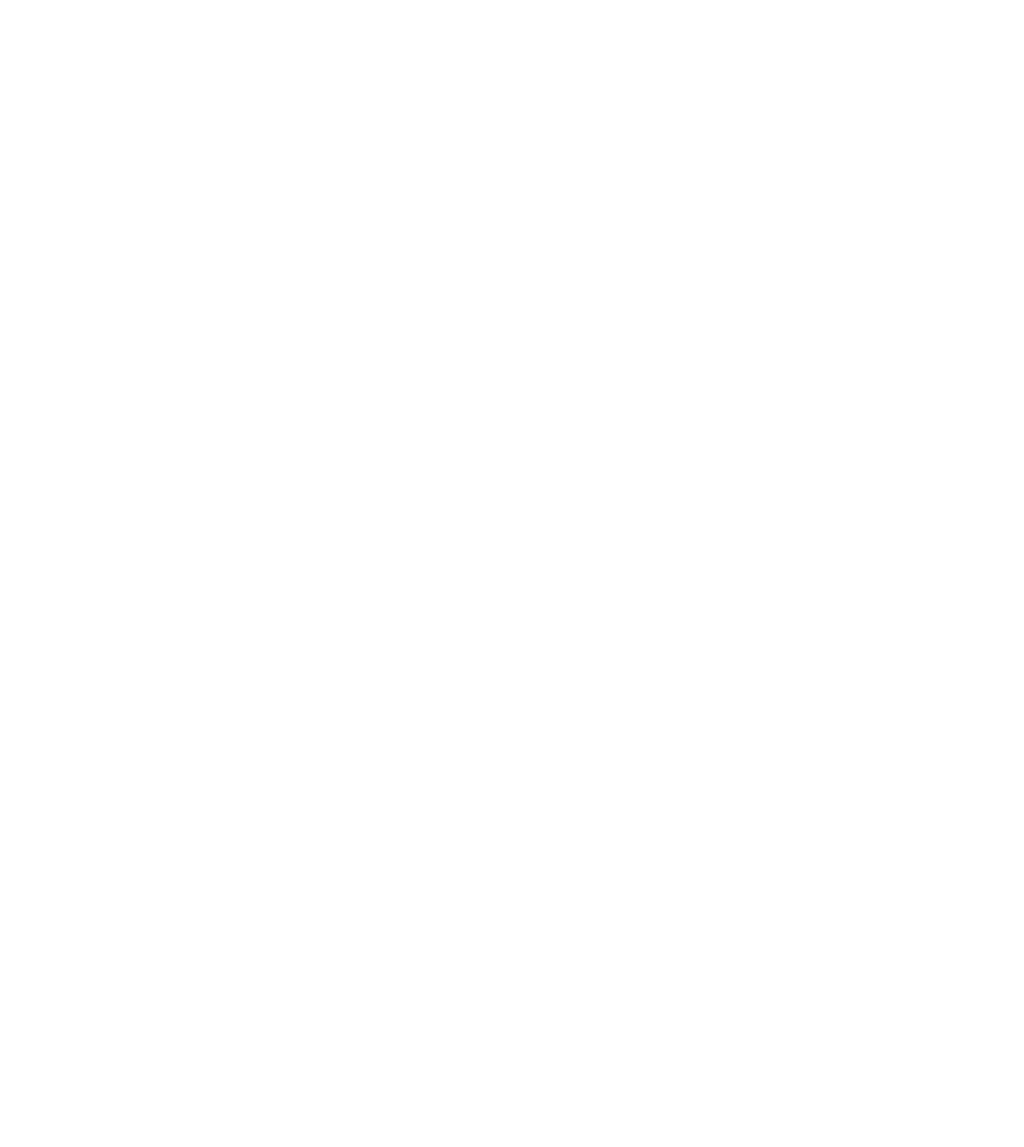
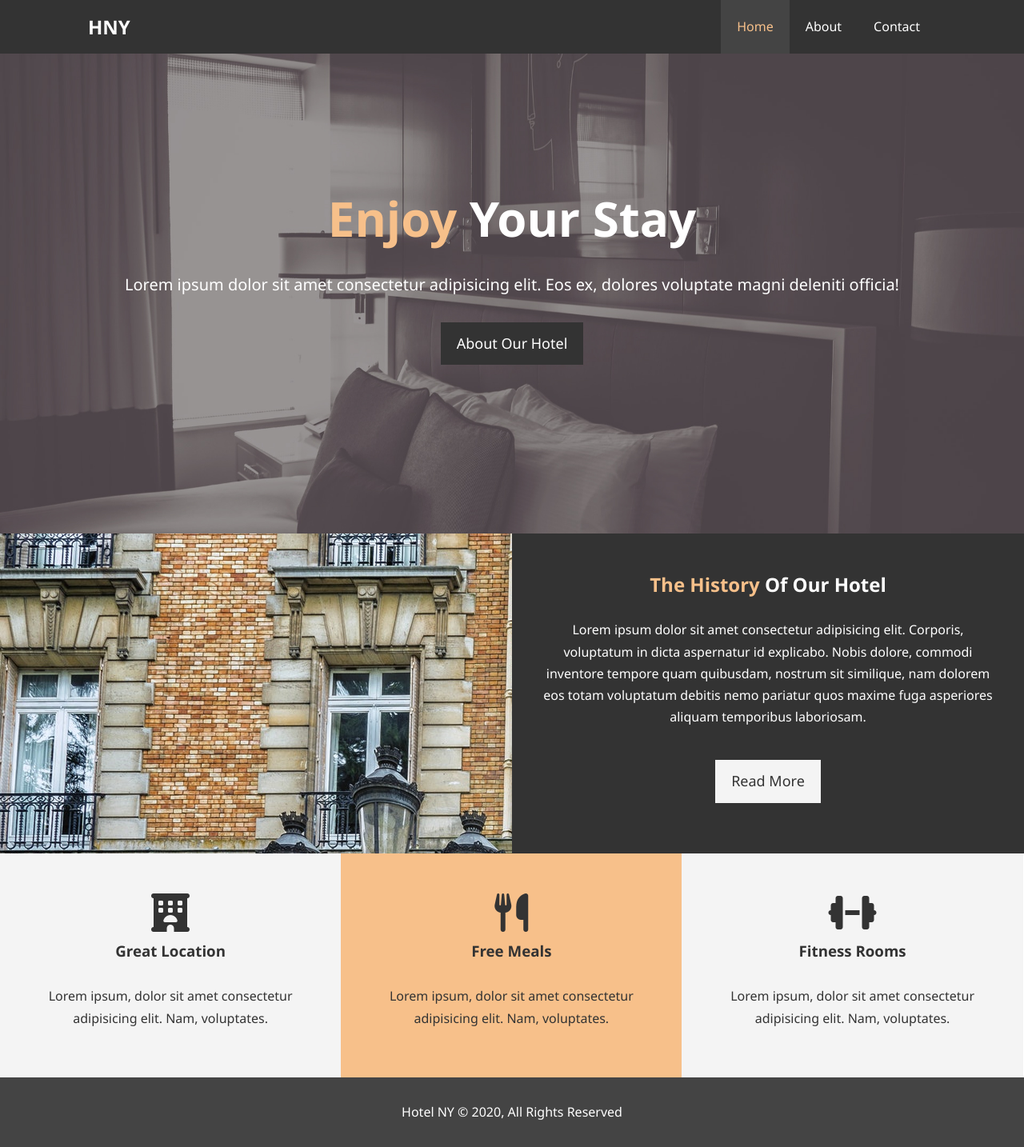
Before and after one commit to RafaelDe-Leon/Hotel-Website, a plain HTML site: page index.html in a window 1280 px wide. Shown: the whole page at 80% size. Before the commit the page ends 800 px from the top, so only its background shows below. Drawn offline with Linux system fonts and the light colour scheme.

Commit message:
home page done

```diff
--- a/css/style.css
+++ b/css/style.css
@@ -0,0 +1,191 @@
+/* Reset */
+
+* {
+  padding: 0;
+  margin: 0;
+  box-sizing: border-box;
+}
+
+/* Main Styling */
+
+html, body {
+  font-family: 'Segoe UI', Tahoma, Geneva, Verdana, sans-serif;
+  line-height: 1.7em;
+}
+
+a {
+  color: #333;
+  text-decoration: none;
+}
+
+h1, h2, h3 {
+  padding-bottom: 20px;
+}
+
+p {
+  margin: 10px 0;
+}
+
+/* Utilities classes */
+
+.container {
+  margin: auto;
+  max-width: 1100px;
+  overflow: auto;
+  padding: 0 20px;
+}
+
+.text-primary {
+  color: #f7c08a;
+}
+
+.lead {
+  font-size: 20px;
+}
+
+.btn {
+  display: inline-block;
+  font-size: 18px;
+  color: #fff;
+  background: #333;
+  padding: 13px 20px;
+  border: none;
+  cursor: pointer;
+}
+
+.btn:hover {
+  background: #f7c08a;
+  color: #333;
+}
+
+.btn-light {
+  background: #f4f4f4;
+  color: #333;
+}
+
+.bg-dark {
+  background: #333;
+  color: #fff;
+}
+
+.bg-light {
+  background: #f4f4f4;
+  color: #333;
+}
+
+.bg-primary {
+  background: #f7c08a;
+  color: #333;
+}
+
+.clr {
+  clear: both;
+}
+
+/* Navbar */
+
+#navbar {
+  background: #333;
+  color: white;
+  overflow: auto;
+}
+
+#navbar a {
+  color: #fff;
+}
+
+#navbar h1 {
+  float: left;
+  padding-top: 20px;
+}
+
+#navbar ul {
+  float: right;
+  list-style: none;
+}
+
+#navbar ul li {
+  float: left;
+}
+
+#navbar ul li a {
+  display: block;
+  padding: 20px;
+  text-align: center;
+}
+
+#navbar ul li a:hover, #navbar ul li a.current {
+  background: #444;
+  color: #f7c08a;
+}
+
+/* Showcase */
+
+#showcase {
+  background: url('../img/showcase.jpg') no-repeat center center/cover;
+  height: 600px;
+}
+
+#showcase .showcase-content {
+  color: #fff;
+  text-align: center;
+  padding-top: 170px;
+}
+
+#showcase .showcase-content h1 {
+  font-size: 60px;
+  line-height: 1.2em;
+}
+
+#showcase .showcase-content p {
+  padding-bottom: 20px;
+  line-height: 1.7em;
+}
+
+/* Home Info */
+
+#home-info {
+  height: 400px;
+}
+
+#home-info .info-img {
+  float: left;
+  width: 50%;
+  background: url('../img/photo-1.jpg') no-repeat;
+  min-height: 100%;
+}
+
+#home-info .info-content {
+  float: right;
+  width: 50%;
+  height: 100%;
+  text-align: center;
+  padding: 50px 30px;
+  overflow: hidden;
+}
+
+#home-info .info-content p {
+  padding-bottom: 30px;
+}
+
+/* Features */
+
+.box {
+  float: left;
+  width: 33.3%;
+  padding: 50px;
+  text-align: center;
+}
+
+.box i {
+  margin-bottom: 10px;
+}
+
+/* Footer */
+
+#main-footer {
+  text-align: center;
+  background: #444;
+  color: #fff;
+  padding: 20px;
+}
--- a/index.html
+++ b/index.html
@@ -4,11 +4,86 @@
 <head>
   <meta charset="UTF-8">
   <meta name="viewport" content="width=device-width, initial-scale=1.0">
-  <title>Hotel Website</title>
+  <meta name='description' content='Welcome to the most lavish hotel in New York City'>
+  <meta name='keywords' content='hotel,new york, manhattan, downtown'>
+  <link rel="stylesheet" href="css/style.css">
+  <script src="https://kit.fontawesome.com/df477e0c23.js" crossorigin="anonymous"></script>
+  <title>Hotel NY | Welcome</title>
 </head>
 
 <body>
 
+  <header>
+    <nav id='navbar'>
+      <div class="container">
+
+        <h1 class='logo'><a href='index.html'>HNY</a></h1>
+        <ul>
+          <li><a class='current' href='index.html'>Home</a></li>
+          <li><a href='about.html'>About</a></li>
+          <li><a href='contact.html'>Contact</a></li>
+
+        </ul>
+      </div>
+
+    </nav>
+
+    <!-- showcase -->
+    <div id="showcase">
+      <div class="container">
+        <div class="showcase-content">
+          <h1><span class='text-primary'>Enjoy</span> Your Stay</h1>
+          <p class='lead'>Lorem ipsum dolor sit amet consectetur adipisicing elit. Eos ex, dolores voluptate magni
+            deleniti officia!
+          </p>
+          <a class='btn' href='about.html'>About Our Hotel</a>
+
+
+        </div>
+      </div>
+    </div>
+  </header>
+
+
+  <!-- Sectin One -->
+  <section id='home-info' class='bg-dark'>
+    <div class="info-img"></div>
+    <div class="info-content">
+      <h2><span class='text-primary'>The History</span> Of Our Hotel</h2>
+      <p>Lorem ipsum dolor sit amet consectetur adipisicing elit. Corporis, voluptatum in dicta aspernatur id explicabo.
+        Nobis dolore, commodi inventore tempore quam quibusdam, nostrum sit similique, nam dolorem eos totam voluptatum
+        debitis nemo pariatur quos maxime fuga asperiores aliquam temporibus laboriosam.</p>
+      <a class='btn btn-light' href="about.html">Read More</a>
+    </div>
+
+  </section>
+
+  <section id='features'>
+    <div class="box bg-light">
+      <i class="fas fa-hotel fa-3x"></i>
+      <h3>Great Location</h3>
+      <p>Lorem ipsum, dolor sit amet consectetur adipisicing elit. Nam, voluptates.</p>
+    </div>
+    <div class="box bg-primary">
+      <i class="fas fa-utensils fa-3x"></i>
+      <h3>Free Meals</h3>
+      <p>Lorem ipsum, dolor sit amet consectetur adipisicing elit. Nam, voluptates.</p>
+    </div>
+    <div class="box bg-light">
+      <i class="fas fa-dumbbell fa-3x"></i>
+      <h3>Fitness Rooms</h3>
+      <p>Lorem ipsum, dolor sit amet consectetur adipisicing elit. Nam, voluptates.</p>
+    </div>
+  </section>
+
+  <div class="clr"></div>
+  <footer id='main-footer'>
+    <p>Hotel NY &copy; 2020, All Rights Reserved </p>
+
+  </footer id='main-footer'>
+
+
+
 </body>
 
 </html>
```
Also changed, not shown: about.html (added), contact.html (added).
